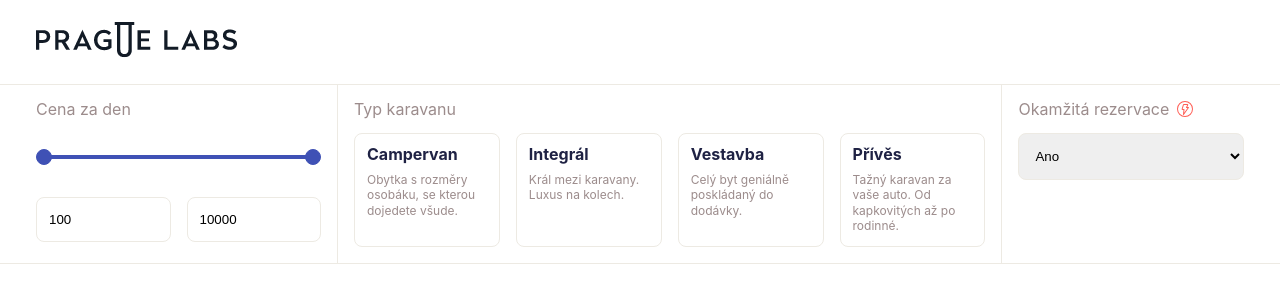
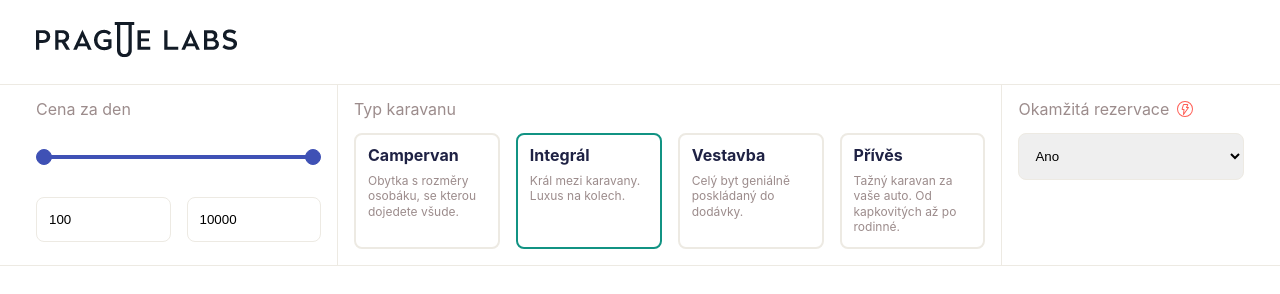
Before and after one commit to smitty33685/Caravans-App, a Next.js app: page / in a window 1280 px wide. Shown: the top 294 px of the page. Built offline with nearby package versions, Linux system fonts and the light colour scheme.

Commit message:
Set typebox border color toggle

```diff
--- a/pages/index.js
+++ b/pages/index.js
@@ -60,6 +60,7 @@ const Home = () => {
     <PageWrapper>
       <Navbar />
       <Filters
+        type={type}
         rangePrice={rangePrice}
         reservation={reservation}
         onClick={type => setType(type)}
--- a/src/components/Filters.js
+++ b/src/components/Filters.js
@@ -5,6 +5,7 @@ import InputRange from "react-input-range";
 import "react-input-range/lib/css/index.css";
 
 const Filters = ({
+  type,
   rangePrice,
   reservation,
   onClick,
@@ -58,6 +59,7 @@ const Filters = ({
                 <Typebox
                   heading={box.heading}
                   paragraph={box.paragraph}
+                  activeClass={box.type === type}
                   key={index}
                   onClick={() => onClick(box.type)}
                 />
--- a/src/components/Typebox.js
+++ b/src/components/Typebox.js
@@ -1,9 +1,9 @@
 import { Heading3, Paragraph } from "../components/styles/LayoutComponents";
 import { StyledDiv } from "../components/styles/Typebox.styled";
 
-const Typebox = ({ heading, paragraph, onClick }) => {
+const Typebox = ({ activeClass, heading, paragraph, onClick }) => {
   return (
-    <StyledDiv onClick={onClick}>
+    <StyledDiv className={activeClass ? "active" : null} onClick={onClick}>
       <Heading3>{heading}</Heading3>
       <Paragraph>{paragraph}</Paragraph>
     </StyledDiv>
--- a/src/components/styles/Typebox.styled.js
+++ b/src/components/styles/Typebox.styled.js
@@ -3,7 +3,7 @@ import styled from "styled-components";
 export const StyledDiv = styled.div`
   flex: 1;
   padding: 12px;
-  border: 1px solid #edeae3;
+  border: 2px solid #edeae3;
   border-radius: 8px;
   cursor: pointer;
 
@@ -14,4 +14,8 @@ export const StyledDiv = styled.div`
   &:hover {
     border-color: #119383;
   }
+
+  &.active {
+    border-color: #119383;
+  }
 `;
```
